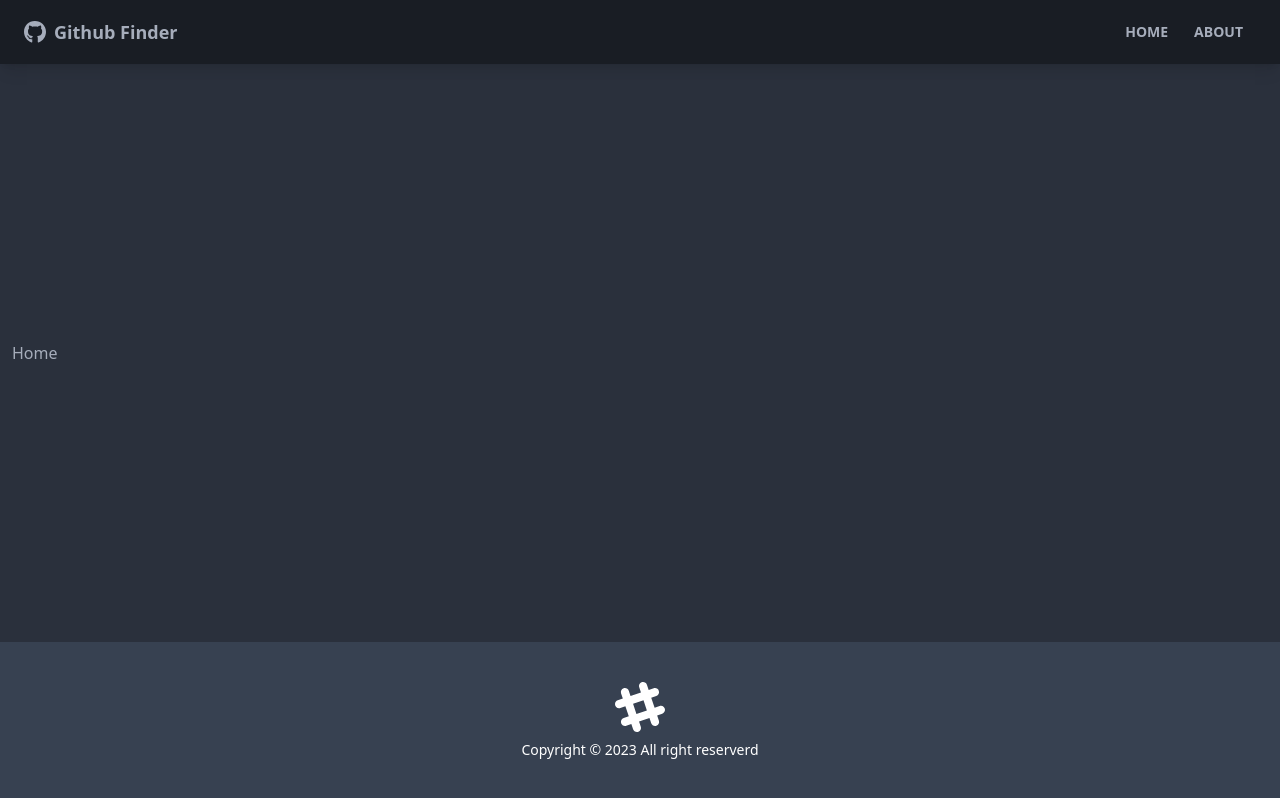
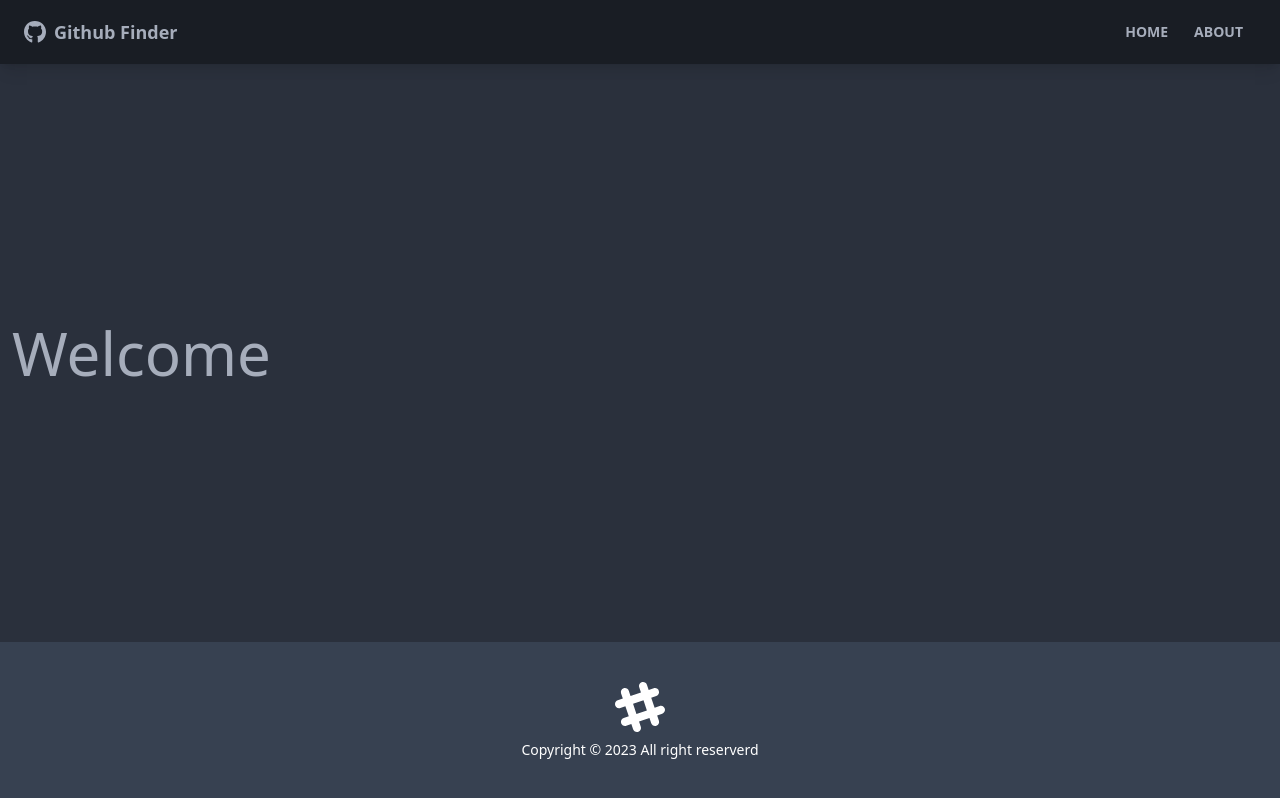
Before and after one commit to skippergoroye/Github-Finder, a React (Vite) app: page / in a window 1280 px wide. Built offline with nearby package versions, Linux system fonts and the light colour scheme; no server answers.

Commit message:
env added to project using import.meta.env.VITE_GITHUB_TOKEN

```diff
--- a/package.json
+++ b/package.json
@@ -26,6 +26,7 @@
     "eslint-plugin-react-hooks": "^4.6.0",
     "eslint-plugin-react-refresh": "^0.3.4",
     "postcss": "^8.4.23",
+    "react-error-overlay": "^6.0.11",
     "tailwindcss": "^3.3.1",
     "vite": "^4.3.0"
   }
--- a/src/pages/Home.jsx
+++ b/src/pages/Home.jsx
@@ -1,8 +1,32 @@
 import React from 'react'
 
+
+
 const Home = () => {
+
+
+  // .env
+  // VITE_SOME_KEY=123
+  // VITE_DB_PASSWORD=foobar
+
+  console.log(import.meta.env.VITE_SOME_KEY) // 123
+  console.log(import.meta.env.VITE_DB_PASSWORD) // undefined
+
+  // .env
+  // VITE_GITHUB_URL = https://api.github.com
+  // VITE_GITHUB_TOKEN=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
+
+
+  console.log(import.meta.env.VITE_GITHUB_URL) // 123
+  console.log(import.meta.env.VITE_GITHUB_TOKEN) // undefined
+
+
   return (
-    <div>Home</div>
+    <div>
+      <h1 className='text-6xl'>Welcome</h1>
+      {/* {import.meta.env.VITE_GITHUB_TOKEN} */}
+
+    </div>
   )
 }
 
```
Also changed, not shown: 2 other files (tests, documents, lock files or other folders).
